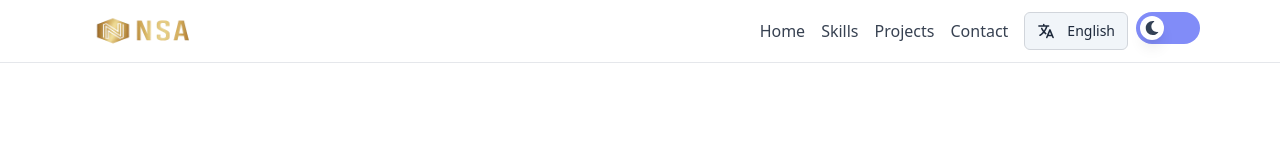
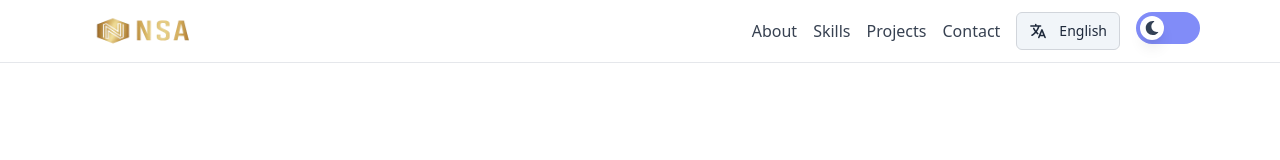
Before and after one commit to noalbertin/portoflio, a Next.js app: page / in a window 1280 px wide. Shown: the top 160 px of the page. Built offline with nearby package versions, Linux system fonts and the light colour scheme.

Commit message:
Mise à jour de mon projet

```diff
--- a/public/locales/en/translation.json
+++ b/public/locales/en/translation.json
@@ -1,8 +1,16 @@
 {
-    "accueil": "Home",
+    "apropos": "About",
     "competences": "Skills",
     "projets": "Projects",
     "contact": "Contact",
+
+    "anchor": {
+      "apropos": "about",
+      "competences": "skills",
+      "projets": "projects",
+      "contact": "contact"
+    },
+
     "langue": "English",
     "intro1": "I am a <1>full stack</1> web developer passionate about creating high-performance, scalable, and modern applications. I love building elegant frontend interfaces as much as designing robust backend APIs.",
     "intro2": "My favorite stack includes technologies like <1>React, Next.js, Tailwind CSS, Node.js, TypeScript, Express, MySQL</1>. I'm constantly learning, testing new tools, and improving my skills to deliver clean, maintainable, and efficient code.",
--- a/public/locales/fr/translation.json
+++ b/public/locales/fr/translation.json
@@ -1,8 +1,16 @@
 {
-    "accueil": "Accueil",
+    "apropos": "À propos",
     "competences": "Compétences",
     "projets": "Projets",
     "contact": "Contact",
+
+    "anchor": {
+    "apropos": "apropos",
+    "competences": "competences",
+    "projets": "projets",
+    "contact": "contact"
+    },
+
     "langue": "Français",
     "intro1": "Je suis un développeur web <1>full stack</1> passionné par la création d'applications performantes, scalables et modernes. J'aime autant développer des interfaces frontend élégantes que concevoir des API robustes côté backend.",
     "intro2": "Mon stack préféré inclut des technologies comme <1>React, Next.js, Tailwind CSS, Node.js, TypeScript, Express, MySQL</1>. Je suis constamment en train d'apprendre, de tester de nouveaux outils et d'améliorer mes compétences pour livrer du code propre, maintenable et efficace.",
--- a/src/components/About.tsx
+++ b/src/components/About.tsx
@@ -10,7 +10,7 @@ export default function About() {
 
   return (
     <section
-      id="apropos"
+      id={t('anchor.apropos')}
       className="min-h-screen flex flex-col justify-center items-center px-4 py-20 bg-white dark:bg-gray-900"
     >
       <div className="max-w-6xl w-full grid grid-cols-1 lg:grid-cols-2 gap-12 items-center">
--- a/src/components/Contact.tsx
+++ b/src/components/Contact.tsx
@@ -59,7 +59,7 @@ export default function Contact() {
 
   return (
     <section
-      id="contact"
+      id={t('anchor.contact')}
       className="min-h-screen flex flex-col justify-center items-center px-4 py-20 bg-white dark:bg-gray-900"
     >
       <motion.div
--- a/src/components/Header.tsx
+++ b/src/components/Header.tsx
@@ -2,19 +2,18 @@
 
 import ThemeToggle from './ThemeToggle'
 import { useState } from 'react'
-import { motion } from 'framer-motion'
+import { motion, AnimatePresence } from 'framer-motion'
 import { Menu, X } from 'lucide-react'
 import Image from 'next/image'
 import { useTranslation } from 'react-i18next'
 import LanguageSwitcher from './LanguageSwitcher'
 
 const navItems = [
-  { label: 'accueil', href: '#accueil' },
-  { label: 'competences', href: '#competences' },
-  { label: 'projets', href: '#projets' },
-  { label: 'contact', href: '#contact' },
+  { key: 'apropos', href: '#apropos' },
+  { key: 'competences', href: '#competences' },
+  { key: 'projets', href: '#projets' },
+  { key: 'contact', href: '#contact' },
 ]
-
 
 export default function Header() {
   const [isOpen, setIsOpen] = useState(false)
@@ -23,14 +22,14 @@ export default function Header() {
   return (
     <header className="fixed top-0 left-0 w-full z-50 bg-white/90 dark:bg-gray-900/90 backdrop-blur-sm border-b border-gray-200 dark:border-gray-800">
       <nav className="flex items-center justify-between px-4 py-3 max-w-6xl mx-auto">
-        {/* Logo plus compact */}
+        {/* Logo */}
         <motion.div
           className="relative w-32 h-8"
           initial={{ opacity: 0, x: -20 }}
           animate={{ opacity: 1, x: 0 }}
           transition={{ duration: 0.5 }}
         >
-          <a href="#accueil" aria-label="Accueil">
+          <a href={`#${t('anchor.apropos')}`} aria-label="Accueil">
             <Image
               src="/logo.png"
               alt="Logo"
@@ -41,35 +40,30 @@ export default function Header() {
           </a>
         </motion.div>
 
-        {/* Navigation desktop - plus compacte */}
+        {/* Desktop Navigation */}
         <ul className="hidden md:flex items-center space-x-4">
         {navItems.map((item, index) => (
-            <motion.li
-              key={index}
-              whileHover={{ y: -1 }}
-              whileTap={{ scale: 0.95 }}
-              className="group"
+          <motion.li key={index}>
+            <a
+              href={`#${t(`anchor.${item.key}`)}`}
+              className="text-gray-700 dark:text-gray-200 hover:text-indigo-500 dark:hover:text-indigo-500 transition-colors"
             >
-              <a
-                href={item.href}
-                className="transition-colors text-gray-700 dark:text-gray-200 hover:text-indigo-500 dark:hover:text-indigo-500"
-              >
-                {t(item.label)}
+              {t(item.key)}
             </a>
           </motion.li>
         ))}
 
-          <div className="flex items-center space-x-2 ml-2">
-            <li className="flex items-center">
+
+          {/* Language & Theme Toggle */}
+          <li>
             <LanguageSwitcher />
           </li>
           <li>
             <ThemeToggle />
           </li>
-          </div>
         </ul>
 
-        {/* Mobile menu - bouton plus discret */}
+        {/* Mobile Menu Button */}
         <div className="flex items-center space-x-2 md:hidden">
           <LanguageSwitcher isMobile />
           <ThemeToggle />
@@ -78,16 +72,13 @@ export default function Header() {
             onClick={() => setIsOpen(!isOpen)}
             aria-label="Toggle menu"
           >
-            {isOpen ? (
-              <X size={20} className="stroke-current" />
-            ) : (
-              <Menu size={20} className="stroke-current" />
-            )}
+            {isOpen ? <X size={20} /> : <Menu size={20} />}
           </button>
         </div>
       </nav>
 
-      {/* Mobile menu - animation améliorée */}
+      {/* Mobile Menu */}
+      <AnimatePresence>
         {isOpen && (
           <motion.div
             className="md:hidden bg-white dark:bg-gray-900 border-t border-gray-200 dark:border-gray-800"
@@ -97,9 +88,9 @@ export default function Header() {
             transition={{ duration: 0.2 }}
           >
             <ul className="flex flex-col px-4 py-2 space-y-1">
-            {navItems.map((item, index) => (
+              {navItems.map((item) => (
                 <motion.li
-                key={index}
+                  key={item.key}
                   whileTap={{ scale: 0.98 }}
                   onClick={() => setIsOpen(false)}
                 >
@@ -108,13 +99,14 @@ export default function Header() {
                     className="block px-3 py-2 rounded-md text-sm font-medium text-gray-700 dark:text-gray-200
                     hover:bg-gray-100 dark:hover:bg-gray-800 hover:text-indigo-600 dark:hover:text-indigo-400 transition-colors"
                   >
-                  {t(item.label)}
+                    {t(item.key)}
                   </a>
                 </motion.li>
               ))}
             </ul>
           </motion.div>
         )}
+      </AnimatePresence>
     </header>
   )
 }
--- a/src/components/Projects.tsx
+++ b/src/components/Projects.tsx
@@ -36,7 +36,7 @@ export default function Projects() {
 
   return (
     <section
-      id="projets"
+    id={t('anchor.projets')}
       className="min-h-screen bg-white dark:bg-gray-900 px-4 py-20"
     >
       <motion.div
--- a/src/components/Skills.tsx
+++ b/src/components/Skills.tsx
@@ -1,5 +1,5 @@
 'use client'
-import { Trans } from 'react-i18next'
+import { useTranslation, Trans } from 'react-i18next'
 import { motion } from 'framer-motion'
 import { FaReact, FaNodeJs, FaDatabase, FaHtml5, FaCss3Alt, FaJsSquare, FaGitAlt, FaPhp, FaJava } from 'react-icons/fa'
 import { SiTypescript, SiTailwindcss, SiMysql } from 'react-icons/si'
@@ -23,9 +23,11 @@ const skills = [
 
 export default function Skills() {
 
+      const { t } = useTranslation()
+
   return (
     <section
-      id="competences"
+      id={t('anchor.competences')}
       className="min-h-screen bg-gray-100 dark:bg-gray-900 px-4 py-20"
     >
       <motion.div
```
Also changed, not shown: public/locales/mg/translation.json (+9 -1 lines). Lines whose indentation alone changed are shown as unchanged.
